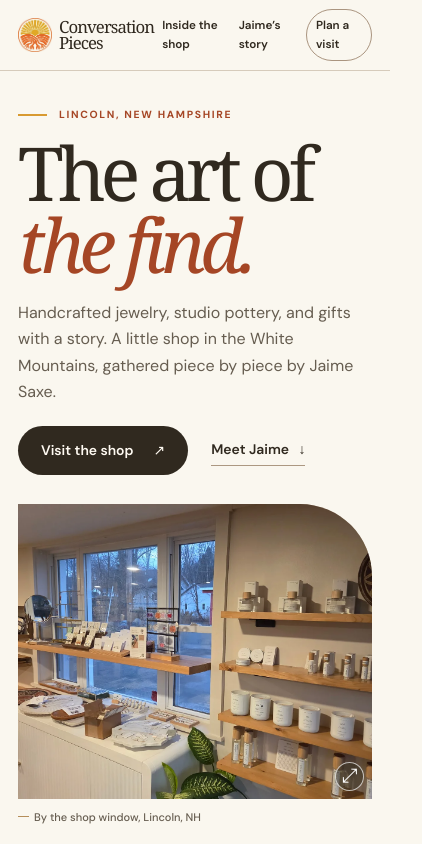
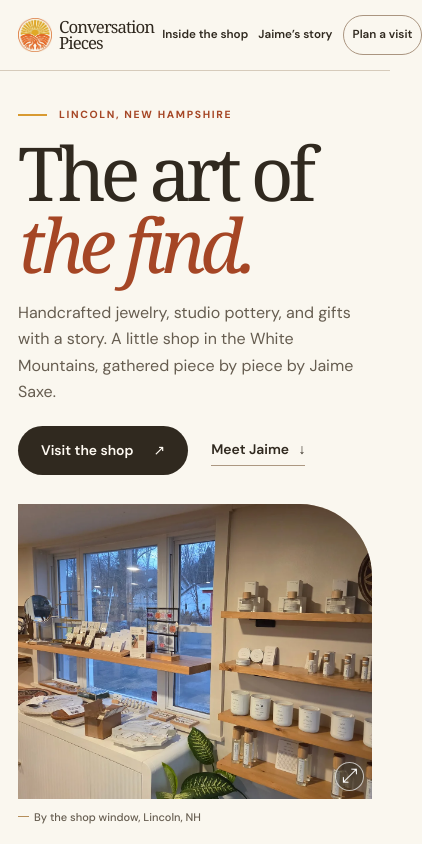
Before and after one commit to nurdthug/conversation-pieces-nh, a plain HTML site: page index.html in a window 390 px wide. Shown: the top 844 px of the page, 422 px wide, since content can reach past the window. Drawn offline with Linux system fonts and the light colour scheme; a web font is replaced by a local one.

Commit message:
Improve the touch targets in the mobile navigation

```diff
--- a/style.css
+++ b/style.css
@@ -116,7 +116,7 @@ body:has(dialog[open]) { overflow: hidden; }
   .brand img { width: 34px; height: 34px; }
   .brand span { font-size: 1.05rem; }
   .primary { gap: clamp(7px, 2.6vw, 18px); }
-  .primary a { font-size: .73rem; }
+  .primary a { display: inline-flex; align-items: center; min-height: 40px; white-space: nowrap; font-size: .73rem; }
   .primary .nav-visit { padding: 6px 9px; }
   .nav-visit span { display: none; }
   .hero { display: flex; flex-direction: column; align-items: stretch; gap: 29px; padding-block: 36px 35px; }
```
